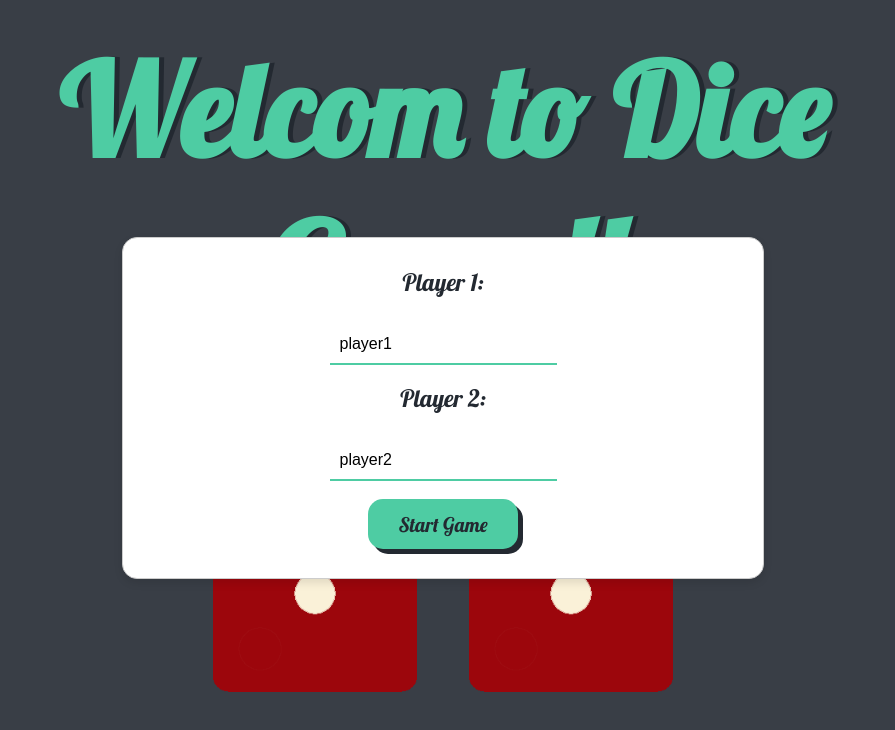
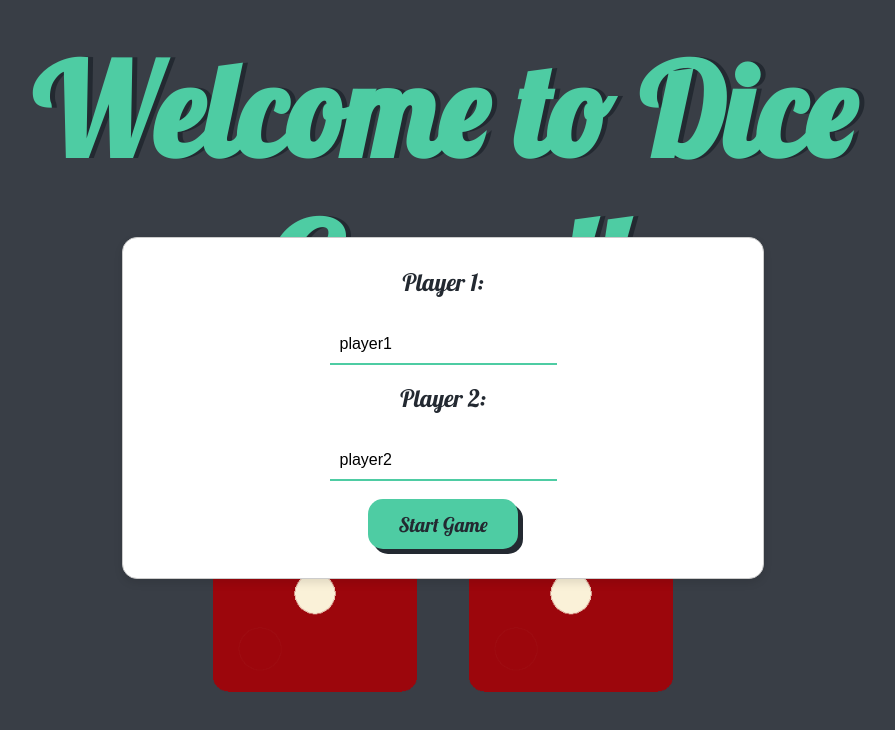
Before and after one commit to SungJung0616/diceGame, a React (Create React App) app: page / in a window 1280 px wide. Shown: the top 730 px of the page, without its empty margins (197-1092 px from the left). Built offline with nearby package versions, Linux system fonts and the light colour scheme.

Commit message:
Fix typos

```diff
--- a/src/App.js
+++ b/src/App.js
@@ -8,7 +8,7 @@ const diceImages = [
 ];
 
 function App() {
-  const [headText, setHeadText] = useState("Welcom to Dice Game!!");
+  const [headText, setHeadText] = useState("Welcome to Dice Game!!");
   const [showModal, setShowModal] = useState(true);
   const [player1Name, setPlayer1Name] = useState('player1');
   const [player2Name, setPlayer2Name] = useState('player2');
```
